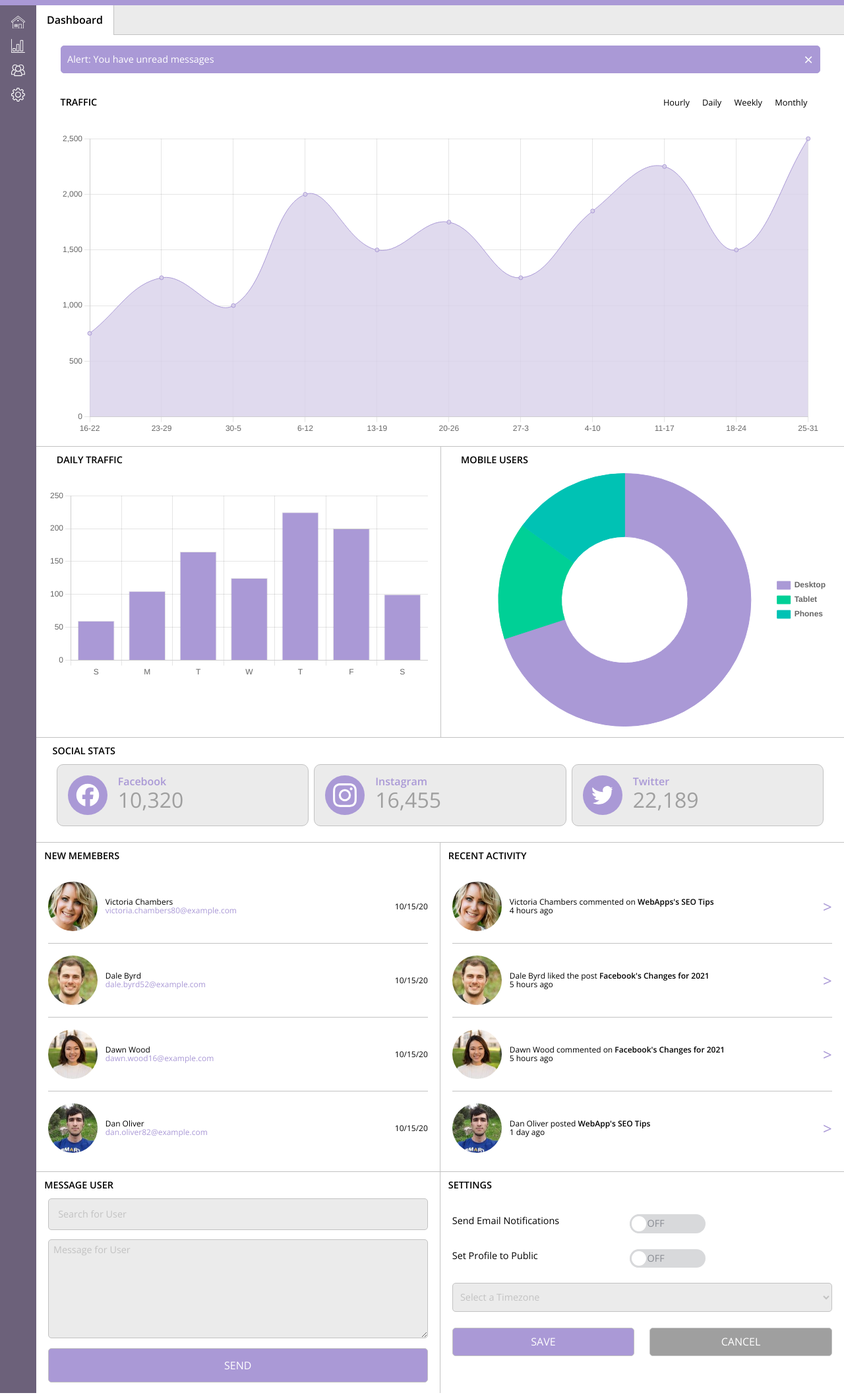
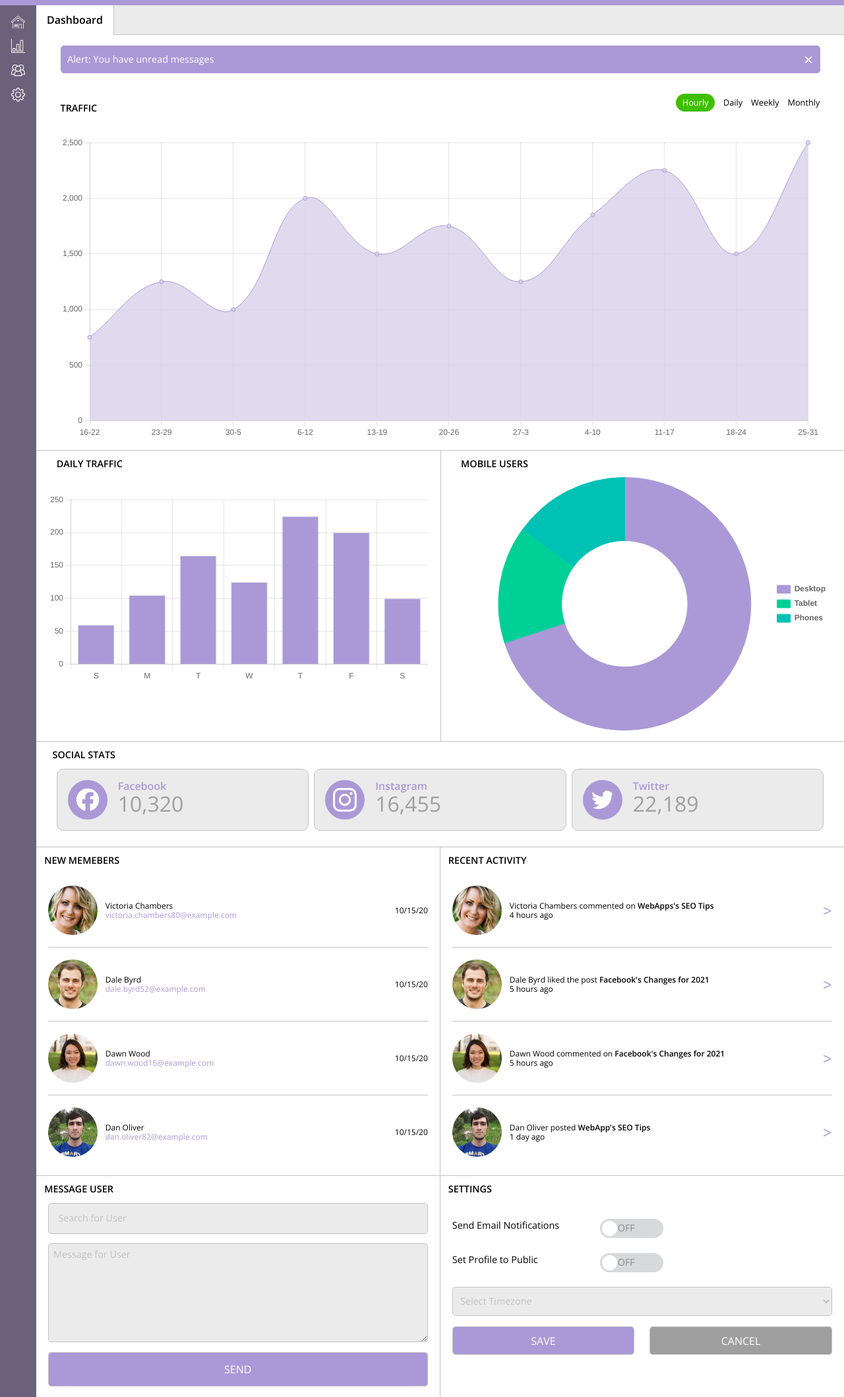
Before and after one commit to jaysune36/techdegree-project-7, a plain HTML site: page index.html in a window 1280 px wide. Shown: the part 56-2173 px from the top of the page at 66% size. Drawn offline with nearby package versions, Linux system fonts and the light colour scheme.

Commit message:
finished main layout. Will working on fixing setting layout at 1024px to be responsive instead of setting a definitive margin to fill the height of the container. Working on creating event listener for traffic links in traffic nav

```diff
--- a/app.js
+++ b/app.js
@@ -2,6 +2,7 @@ const alertDiv = document.querySelector('.alert');
 const ctxLine = document.getElementById('lineChart');
 const ctxBar = document.getElementById('barChart');
 const ctxPie = document.getElementById('pieChart');
+const traffic = document.getElementById('traffic');
 let stars = [135850, 52122, 148825, 16939, 9763];
 let frameworks = ["React", "Angular", "Vue", "Hyperapp", "Omi"];
 let dailyTrafficData = [60, 105, 165, 125, 225, 200, 100]
@@ -130,3 +131,18 @@ alertDiv.addEventListener('click', (e) => {
     }
   }
 })
+
+traffic.addEventListener('click', (e) => {
+  if (e.target.tagName === 'LI') {
+      const li = e.target;
+      const trafficLinks = document.getElementsByClassName('traffic-link');
+      for (let i = 0; i < trafficLinks.length; i++) {
+        let trafficLink = trafficLinks[i];
+        if (li.className === 'traffic-link') {
+          trafficLink.className += ' active'
+        } else {
+          trafficLink.classList.remove('active');
+        }
+    }
+  }
+})
--- a/index.html
+++ b/index.html
@@ -81,14 +81,14 @@
     <div class="main-container">
       <div class='alert col-1'></div>
       <!-- Traffic class -->
-      <section class="traffic-chart">
+      <section class="traffic-chart" id='traffic'>
         <div class='traffic-nav'>
         <h2>TRAFFIC</h2>
         <ul>
-          <li>Hourly</li>
-          <li>Daily</li>
-          <li>Weekly</li>
-          <li>Monthly</li>
+          <li class='traffic-link active'>Hourly</li>
+          <li class='traffic-link'>Daily</li>
+          <li class='traffic-link'>Weekly</li>
+          <li class='traffic-link'>Monthly</li>
         </ul>
         </div>
         <div class='line-chart col-1'>
@@ -252,7 +252,6 @@
       <section class='settings'>
         <h2>SETTINGS</h2>
         <div class='settings-contain col-2'>
-          <form action='POST'>
             <label class="switch-light switch-ios" onclick="">
               <input type="checkbox">
 
@@ -280,7 +279,7 @@
               </span>
             </label>
             <select name="timezone" id="timezone" required>
-              <option value="" disabled selected hidden>Select a Timezone</option>
+              <option value="" disabled selected hidden>Select Timezone</option>
               <option value="eastern">Eastern Standard Time</option>
               <option value="pacific">Pacific Standard Time</option>
               <option value="central">Central Standard Time</option>
@@ -290,7 +289,6 @@
               <button class="button-primary" id="save">SAVE</button>
               <button class="button-disabled" id="cancel">CANCEL</button>
             </div>
-          </form>
         </div>
       </section>
       <!-- /MAIN CONTAINER -->
--- a/scss/components/_flexbox.scss
+++ b/scss/components/_flexbox.scss
@@ -9,6 +9,7 @@
 .traffic-chart ul,
 .social-contain,
 .message-user-contain,
+.settings-contain,
 .settings-button,
 .bell-icon{
   display: flex;
@@ -40,7 +41,8 @@
 }
 .traffic-chart ul {
   flex-direction: row;
-  justify-content: space-around;
+  justify-content: space-between;
+  align-items: center;
 }
 .alert {
   flex-direction: row;
@@ -58,3 +60,7 @@
   flex-direction: row;
   justify-content: space-between;
 }
+.settings-contain {
+  flex-direction: column;
+  justify-content: space-between;
+}
--- a/scss/components/_layout.scss
+++ b/scss/components/_layout.scss
@@ -73,6 +73,12 @@ h1 span {
 }
 .traffic-chart {
   margin-top: 1.5em;
+  & .active {
+    background-color: darken(#51F200, 10%);
+    color: $white-color;
+    padding: .5em .75em;
+    border-radius: 20px;
+    }
 }
 .traffic-chart,
 .daily-traffic,
@@ -92,12 +98,15 @@ h2 {
 }
 .traffic-nav h2 {
   margin-left: 0;
+  margin-bottom: 0;
 }
 .traffic-chart ul {
+  margin-top: .5em;
   padding-inline-start: 0;
   font-size: .8rem;
-  & li {
-    margin-right: 1.5em;
+  width: 90%;
+  :hover {
+    cursor: pointer;
   }
 }
 .line-chart,
@@ -219,7 +228,7 @@ h2 {
 }
 
 .settings-button {
-  margin: 1.5em 0;
+  margin: 1em 0;
   & .button-primary {
     background-color: $primary-color;
   }
--- a/scss/components/_media.scss
+++ b/scss/components/_media.scss
@@ -66,8 +66,15 @@
     display: flex;
     flex-direction: row;
     justify-content: space-between;
+    align-items: center;
     & li {
       margin-right: 0;
+    }
+  }
+  .traffic-chart ul {
+    justify-content: flex-end;
+    & li {
+      margin-left: 1em;
     }
   }
   .mobile-users {
@@ -88,7 +95,7 @@
     margin-right: .5em;
   }
   .settings label {
-    width: 30vw;
+    width: 25vw;
   }
   .members,
   .recent-mem {
@@ -141,11 +148,4 @@
   .settings-button {
     margin-bottom: 0;
   }
-  .settings-contain form {
-    display: flex;
-    flex-direction: column;
-    & select {
-      flex-grow: 2;
-    }
-  }
 }
```
Also changed, not shown: css/style.css, 1 other file.
